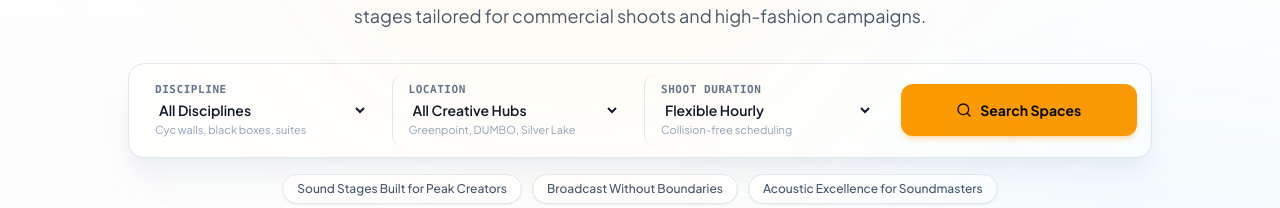
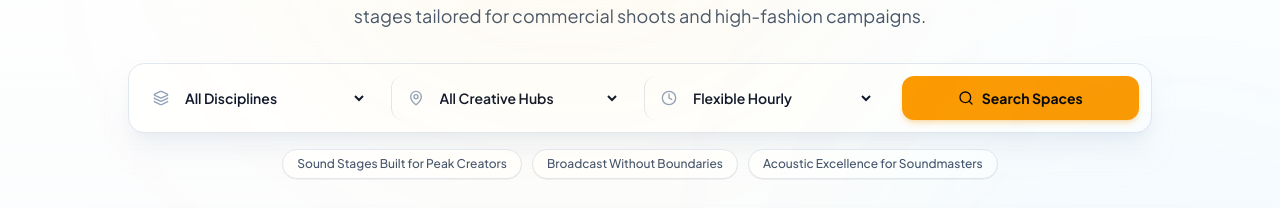
Before and after one commit to choyon-dev/studiospace-client, a Next.js app: page / in a window 1280 px wide. Shown: the part 235-443 px from the top of the page. Built offline with nearby package versions, Linux system fonts and the light colour scheme; no server answers.

Commit message:
streamline hero search card layout

```diff
--- a/src/components/HeroSlider.tsx
+++ b/src/components/HeroSlider.tsx
@@ -12,6 +12,7 @@ import {
   Search,
   MapPin,
   Clock,
+  Layers,
   Sparkles,
   Camera,
   Film,
@@ -126,16 +127,15 @@ export default function HeroSlider() {
         <div className="w-full max-w-5xl mx-auto mb-10">
           <form
             onSubmit={handleSearch}
-            className="bg-white dark:bg-zinc-900 border border-slate-200 dark:border-zinc-800 rounded-2xl p-2.5 shadow-xl shadow-slate-200/50 dark:shadow-black/40 grid grid-cols-1 md:grid-cols-4 gap-2 items-center"
+            className="bg-white dark:bg-zinc-900 border border-slate-200 dark:border-zinc-800 rounded-2xl p-2 shadow-xl shadow-slate-200/50 dark:shadow-black/40 grid grid-cols-1 md:grid-cols-4 gap-2 items-center"
           >
-            <div className="flex flex-col px-4 py-2 hover:bg-slate-50 dark:hover:bg-zinc-800/60 transition-colors rounded-xl cursor-pointer">
-              <label className="text-[11px] font-mono font-semibold uppercase tracking-wider text-slate-500 dark:text-zinc-400">
-                Discipline
-              </label>
+            <div className="flex items-center gap-3 px-4 py-3 hover:bg-slate-50 dark:hover:bg-zinc-800/60 transition-colors rounded-xl cursor-pointer">
+              <Layers className="size-4 text-slate-400 dark:text-zinc-500 shrink-0" />
               <select
+                aria-label="Discipline"
                 value={selectedCategory}
                 onChange={(e) => setSelectedCategory(e.target.value)}
-                className="font-semibold text-sm text-slate-900 dark:text-zinc-100 bg-transparent border-0 focus:outline-none focus:ring-0 p-0 mt-0.5 cursor-pointer"
+                className="w-full font-semibold text-sm text-slate-900 dark:text-zinc-100 bg-transparent border-0 focus:outline-none focus:ring-0 p-0 cursor-pointer"
               >
                 <option value="All" className="dark:bg-zinc-900">All Disciplines</option>
                 <option value="Photo Studio" className="dark:bg-zinc-900">Photo Studios</option>
@@ -144,19 +144,15 @@ export default function HeroSlider() {
                 <option value="Music Suite" className="dark:bg-zinc-900">Music Suites</option>
                 <option value="Workshop" className="dark:bg-zinc-900">Artisan Workshops</option>
               </select>
-              <span className="text-[11px] text-slate-400 dark:text-zinc-500 truncate mt-0.5">
-                Cyc walls, black boxes, suites
-              </span>
             </div>
 
-            <div className="flex flex-col px-4 py-2 hover:bg-slate-50 dark:hover:bg-zinc-800/60 transition-colors rounded-xl cursor-pointer md:border-l md:border-slate-200 dark:md:border-zinc-800">
-              <label className="text-[11px] font-mono font-semibold uppercase tracking-wider text-slate-500 dark:text-zinc-400">
-                Location
-              </label>
+            <div className="flex items-center gap-3 px-4 py-3 hover:bg-slate-50 dark:hover:bg-zinc-800/60 transition-colors rounded-xl cursor-pointer md:border-l md:border-slate-200 dark:md:border-zinc-800">
+              <MapPin className="size-4 text-slate-400 dark:text-zinc-500 shrink-0" />
               <select
+                aria-label="Location"
                 value={selectedLocation}
                 onChange={(e) => setSelectedLocation(e.target.value)}
-                className="font-semibold text-sm text-slate-900 dark:text-zinc-100 bg-transparent border-0 focus:outline-none focus:ring-0 p-0 mt-0.5 cursor-pointer"
+                className="w-full font-semibold text-sm text-slate-900 dark:text-zinc-100 bg-transparent border-0 focus:outline-none focus:ring-0 p-0 cursor-pointer"
               >
                 <option value="All" className="dark:bg-zinc-900">All Creative Hubs</option>
                 <option value="Brooklyn" className="dark:bg-zinc-900">Brooklyn / NYC</option>
@@ -164,34 +160,27 @@ export default function HeroSlider() {
                 <option value="Austin" className="dark:bg-zinc-900">Austin, TX</option>
                 <option value="Chicago" className="dark:bg-zinc-900">Chicago, IL</option>
               </select>
-              <span className="text-[11px] text-slate-400 dark:text-zinc-500 truncate mt-0.5">
-                Greenpoint, DUMBO, Silver Lake
-              </span>
             </div>
 
-            <div className="flex flex-col px-4 py-2 hover:bg-slate-50 dark:hover:bg-zinc-800/60 transition-colors rounded-xl cursor-pointer md:border-l md:border-slate-200 dark:md:border-zinc-800">
-              <label className="text-[11px] font-mono font-semibold uppercase tracking-wider text-slate-500 dark:text-zinc-400">
-                Shoot Duration
-              </label>
+            <div className="flex items-center gap-3 px-4 py-3 hover:bg-slate-50 dark:hover:bg-zinc-800/60 transition-colors rounded-xl cursor-pointer md:border-l md:border-slate-200 dark:md:border-zinc-800">
+              <Clock className="size-4 text-slate-400 dark:text-zinc-500 shrink-0" />
               <select
+                aria-label="Shoot Duration"
                 value={selectedSlot}
                 onChange={(e) => setSelectedSlot(e.target.value)}
-                className="font-semibold text-sm text-slate-900 dark:text-zinc-100 bg-transparent border-0 focus:outline-none focus:ring-0 p-0 mt-0.5 cursor-pointer"
+                className="w-full font-semibold text-sm text-slate-900 dark:text-zinc-100 bg-transparent border-0 focus:outline-none focus:ring-0 p-0 cursor-pointer"
               >
                 <option value="All" className="dark:bg-zinc-900">Flexible Hourly</option>
                 <option value="half" className="dark:bg-zinc-900">Half-Day (4 Hours)</option>
                 <option value="full" className="dark:bg-zinc-900">Full-Day (8+ Hours)</option>
                 <option value="lockout" className="dark:bg-zinc-900">Multi-Day Lockout</option>
               </select>
-              <span className="text-[11px] text-slate-400 dark:text-zinc-500 truncate mt-0.5">
-                Collision-free scheduling
-              </span>
             </div>
 
             <div className="p-1">
               <button
                 type="submit"
-                className="w-full h-full min-h-[52px] bg-amber-500 hover:bg-amber-400 active:scale-98 text-zinc-950 font-bold text-sm rounded-xl flex items-center justify-center gap-2 shadow-md shadow-amber-500/25 transition-all"
+                className="w-full h-11 bg-amber-500 hover:bg-amber-400 active:scale-98 text-zinc-950 font-bold text-sm rounded-xl flex items-center justify-center gap-2 shadow-md shadow-amber-500/25 transition-all"
               >
                 <Search className="size-4" />
                 <span>Search Spaces</span>
```
